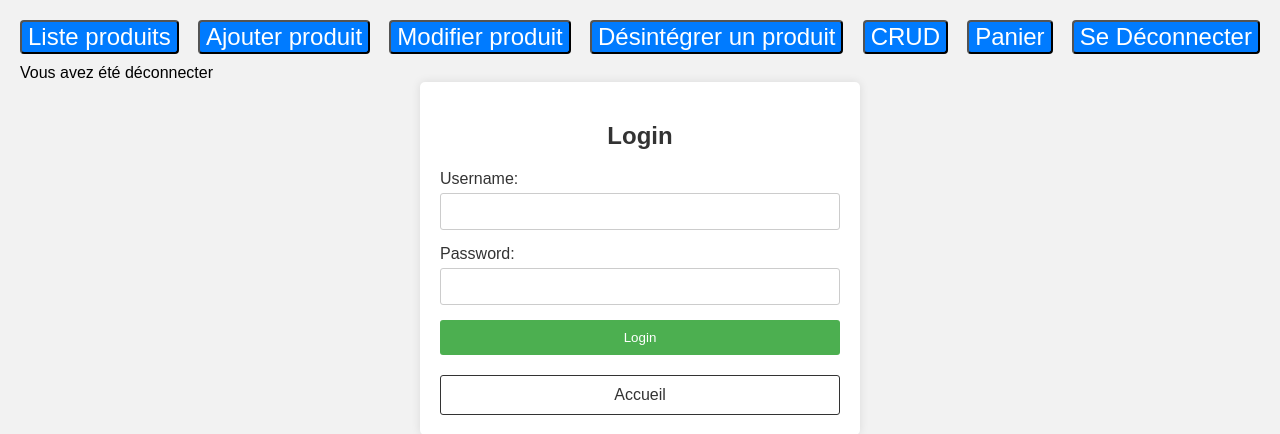
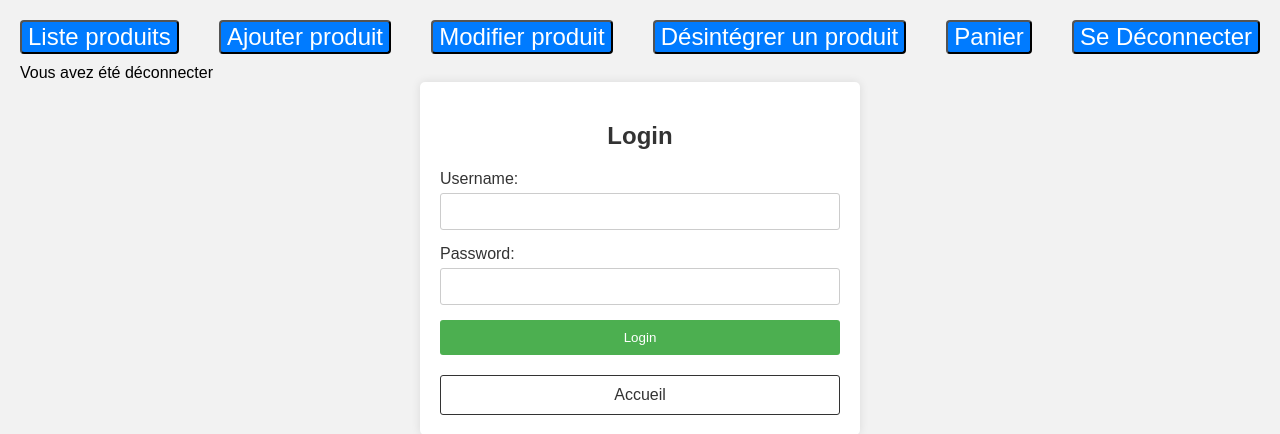
Before and after one commit to RonanLes/LPMI_2023_Groupe3, a PHP site: page /index.php?page=login&deco=y in a window 1280 px wide. Shown: the top 434 px of the page. Run offline with PHP 8.4, Linux system fonts and the light colour scheme; a user stored in the database is signed in.

Commit message:
suppression du bouton crud

```diff
--- a/app/Views/acceuil.php
+++ b/app/Views/acceuil.php
@@ -11,7 +11,6 @@
     <?php
     echo "Accueil";
     ?>
-
 </body>
 
 </html>
--- a/app/public/index.php
+++ b/app/public/index.php
@@ -42,7 +42,7 @@
                 echo '<button type="button" onclick="window.location.href=\'' . $pathingPublic . 'index.php?page=create_produit\'">Ajouter produit</button>';
                 echo '<button type="button" onclick="window.location.href=\'' . $pathingPublic . 'index.php?page=modify_produit\'">Modifier produit</button>';
                 echo '<button type="button" onclick="window.location.href=\'' . $pathingPublic . 'index.php?page=delete_produit\'">Désintégrer un produit</button>';
-                echo '<button type="button" onclick="window.location.href=\'' . $pathingPublic . 'index.php?page=CRUD\'">CRUD</button>';
+                //echo '<button type="button" onclick="window.location.href=\'' . $pathingPublic . 'index.php?page=CRUD\'">CRUD</button>';
             }
             echo '<button type="button" onclick="window.location.href=\'' . $pathingPublic . 'index.php?page=cart_C\'">Panier</button>';
             echo '<button type="button" onclick="window.location.href=\'' . $pathingPublic . 'index.php?page=login&deco=y\'">Se Déconnecter</button>';
```
